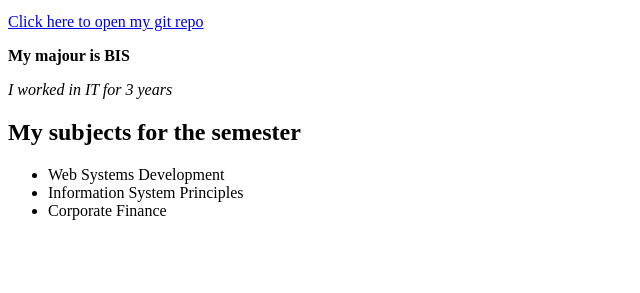
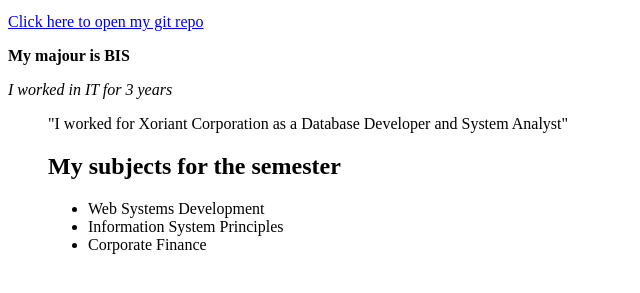
Before and after one commit to dhananjayshinkar/homework2, a plain HTML site: page index.html in a window 1280 px wide. Shown: the part 87-380 px from the top of the page, without its empty margins (0-640 px from the left). Drawn offline with Linux system fonts and the light colour scheme.

Commit message:
Added Blockquote

```diff
--- a/index.html
+++ b/index.html
@@ -4,10 +4,11 @@
 	<a href="https://github.com/dhananjayshinkar/homework2.git">Click here to open my git repo</a>
 	<p><b>My majour is BIS</b></p>
 	<p><i>I worked in IT for 3 years</i></p>
+	<blockquote>"I worked for Xoriant Corporation as a Database Developer and System Analyst"
 	<h2>My subjects for the semester</h2>
 	<ul>
-	<li>Web Systems Development</li>
-	<li>Information System Principles</li>
-	<li>Corporate Finance</li>
+		<li>Web Systems Development</li>
+		<li>Information System Principles</li>
+		<li>Corporate Finance</li>
 	</ul>
 </html>
```
